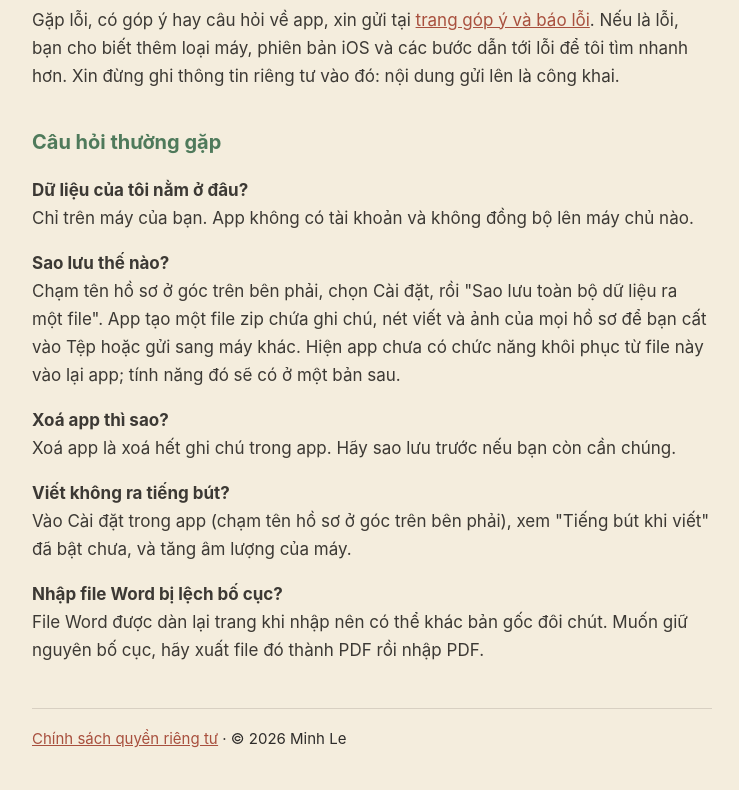
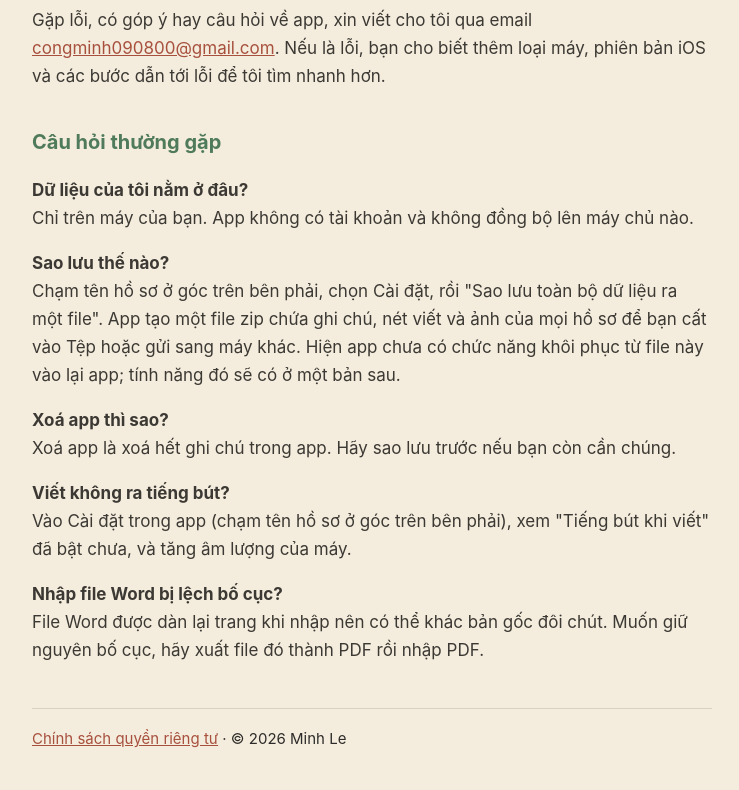
Before and after one commit to congminh090800/practice-note-site, a plain HTML site: page index.html in a window 1280 px wide. Shown: the part 208-998 px from the top of the page, without its empty margins (268-1007 px from the left). Drawn offline with Linux system fonts and the light colour scheme.

Commit message:
Contact by email

```diff
--- a/index.html
+++ b/index.html
@@ -13,7 +13,7 @@ a { color: #A8503E; } nav { margin-top: 44px; padding-top: 18px; border-top: 1px
 <p class="sub">Vở tập viết chữ Hán và thẻ ghi nhớ cho iPad và iPhone.</p>
 
 <h2>Hỗ trợ</h2>
-<p>Gặp lỗi, có góp ý hay câu hỏi về app, xin gửi tại <a href="https://github.com/congminh090800/practice-note-site/issues/new">trang góp ý và báo lỗi</a>. Nếu là lỗi, bạn cho biết thêm loại máy, phiên bản iOS và các bước dẫn tới lỗi để tôi tìm nhanh hơn. Xin đừng ghi thông tin riêng tư vào đó: nội dung gửi lên là công khai.</p>
+<p>Gặp lỗi, có góp ý hay câu hỏi về app, xin viết cho tôi qua email <a href="mailto:congminh090800@gmail.com">congminh090800@gmail.com</a>. Nếu là lỗi, bạn cho biết thêm loại máy, phiên bản iOS và các bước dẫn tới lỗi để tôi tìm nhanh hơn.</p>
 
 <h2>Câu hỏi thường gặp</h2>
 <p><strong>Dữ liệu của tôi nằm ở đâu?</strong><br>Chỉ trên máy của bạn. App không có tài khoản và không đồng bộ lên máy chủ nào.</p>
```
Also changed, not shown: privacy.html (+1 -1 lines), 1 other file.
